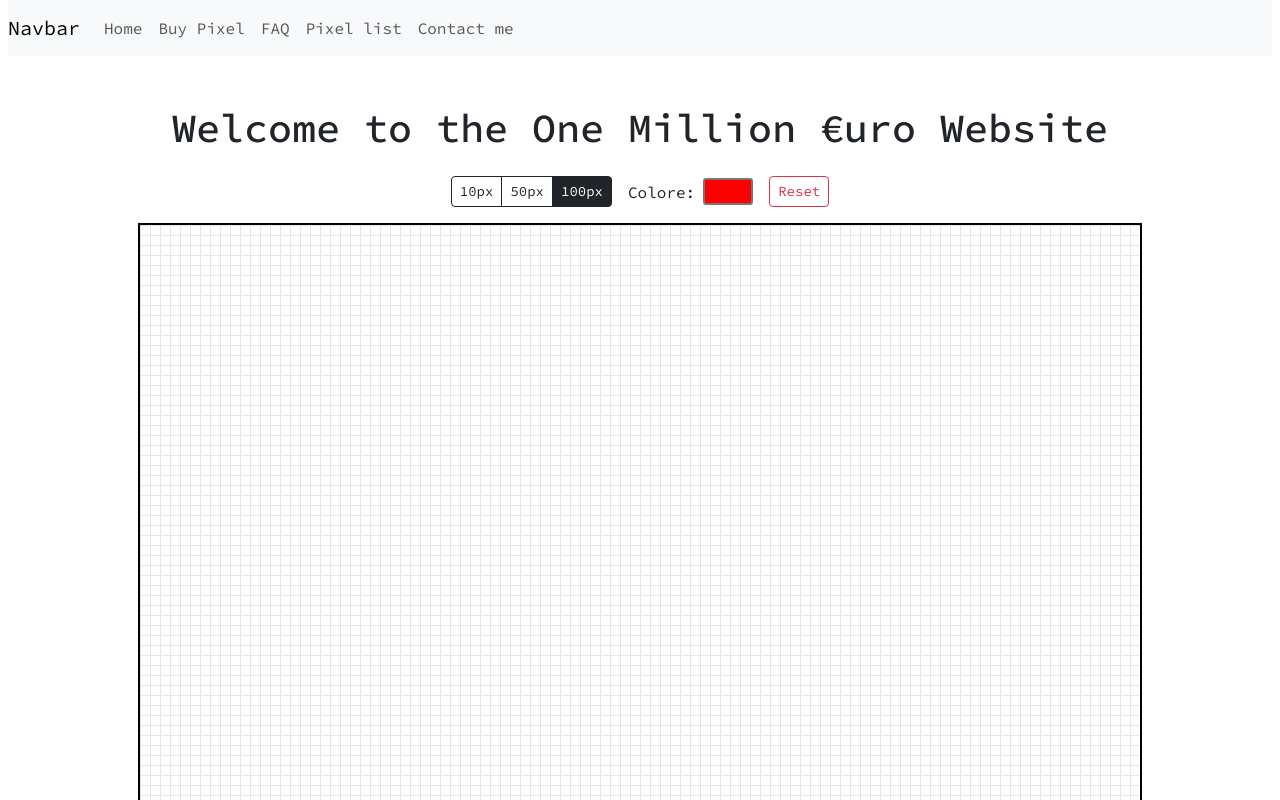
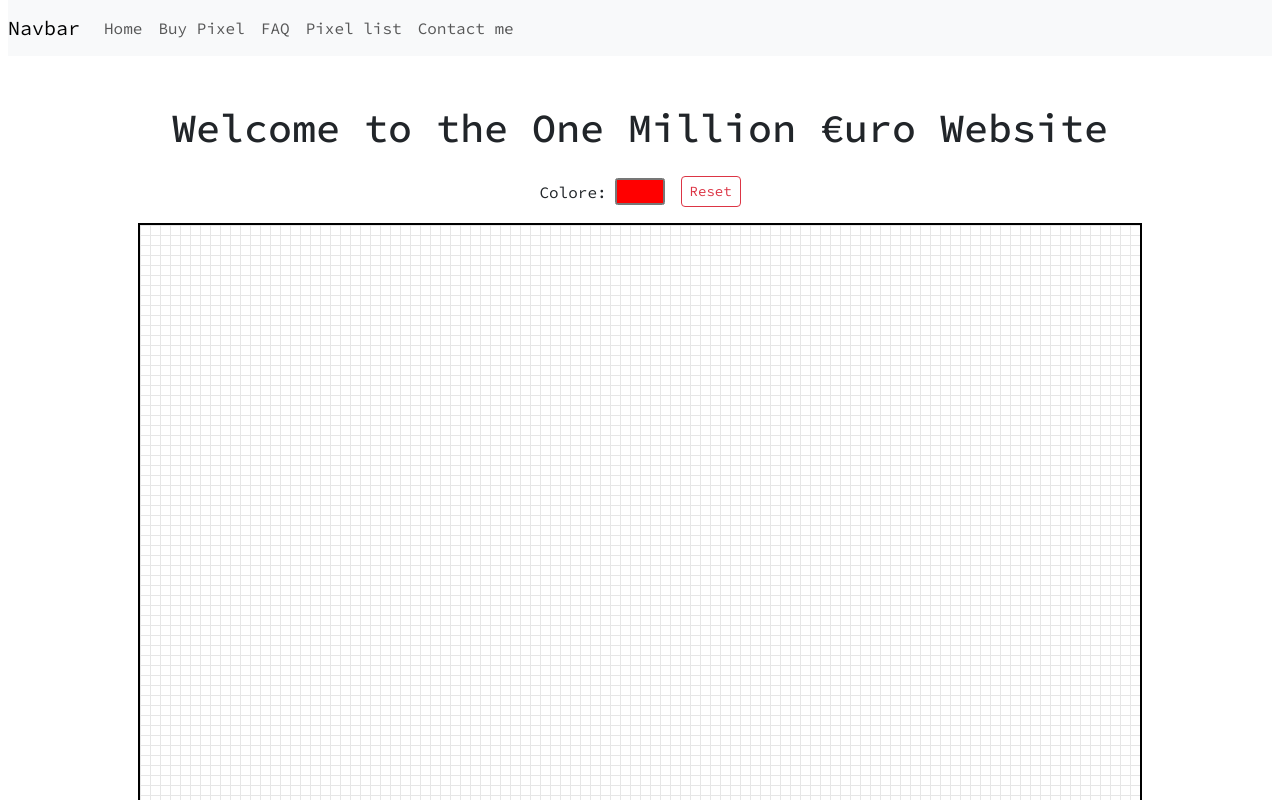
Before and after one commit to Johnnyfromtheblock4/million-euro-website, a React (Vite) app: page / in a window 1280 px wide. Shown: the top 800 px of the page. Built offline with nearby package versions, Linux system fonts and the light colour scheme.

Commit message:
[UPD] 1px

```diff
--- a/components/PixelCanvas.jsx
+++ b/components/PixelCanvas.jsx
@@ -10,17 +10,15 @@ function makeKey(x, y) {
 export default function PixelCanvas() {
   const canvasRef = useRef(null);
 
-  // pacchetti (numero di pixel logici)
+  // blocco minimo da 10x10
   const packs = useMemo(
     () => ({
-      10: { w: 10, h: 1, label: "10px" },
-      50: { w: 10, h: 5, label: "50px" },
-      100: { w: 10, h: 10, label: "100px" },
+      10: { w: 10, h: 10, label: "10px" },
     }),
     []
   );
 
-  const [packSize, setPackSize] = useState(100);
+  const [packSize] = useState(10);
   const [color, setColor] = useState("#ff0000");
 
   // “database” in memoria dei pixel colorati
@@ -37,7 +35,7 @@ export default function PixelCanvas() {
     ctx.fillStyle = "#ffffff";
     ctx.fillRect(0, 0, CANVAS_SIZE, CANVAS_SIZE);
 
-    // griglia (come l'originale)
+    // griglia
     drawGrid(ctx);
   }, []);
 
@@ -94,7 +92,7 @@ export default function PixelCanvas() {
     const x0 = Math.floor(startX / BLOCK) * BLOCK;
     const y0 = Math.floor(startY / BLOCK) * BLOCK;
 
-    for (let yy = 0; yy < h * BLOCK; yy++) {
+    for (let yy = 0; yy < h; yy++) {
       for (let xx = 0; xx < w; xx++) {
         const x = x0 + xx;
         const y = y0 + yy;
@@ -114,20 +112,6 @@ export default function PixelCanvas() {
     <div className="d-flex flex-column gap-3 align-items-center">
       {/* Toolbar */}
       <div className="d-flex flex-wrap gap-3 align-items-center">
-        <div className="btn-group">
-          {[10, 50, 100].map((n) => (
-            <button
-              key={n}
-              className={`btn btn-sm ${
-                packSize === n ? "btn-dark" : "btn-outline-dark"
-              }`}
-              onClick={() => setPackSize(n)}
-            >
-              {packs[n].label}
-            </button>
-          ))}
-        </div>
-
         <div className="d-flex align-items-center gap-2">
           <label className="m-0">Colore:</label>
           <input
```
